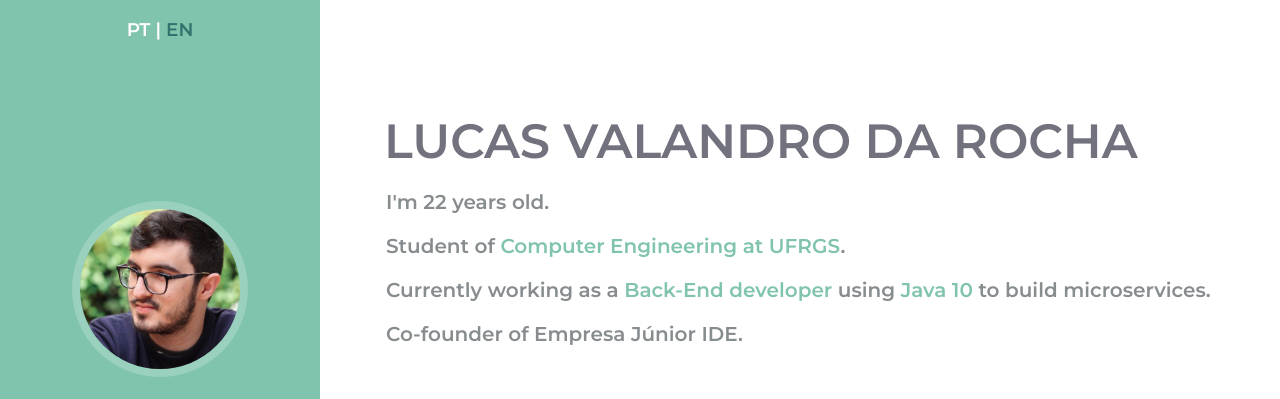
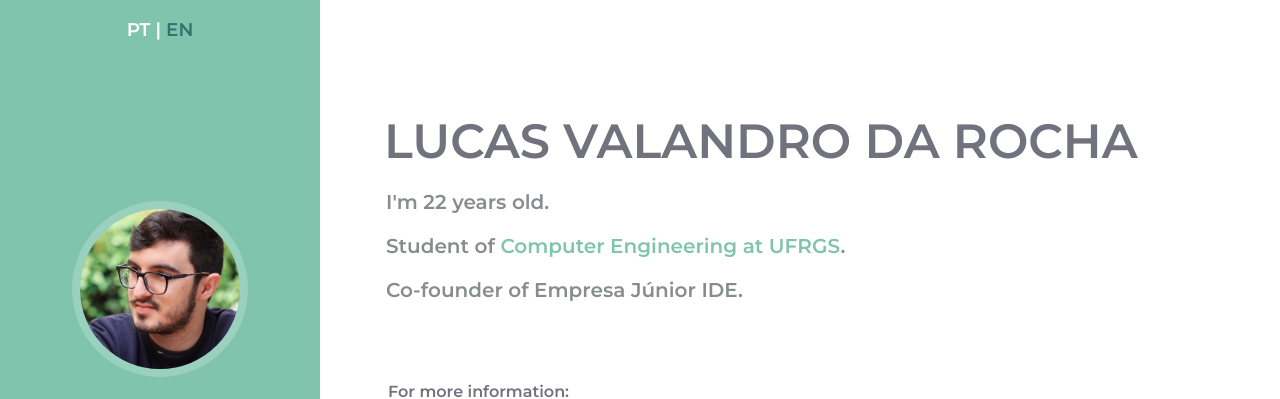
Before and after one commit to valandro/valandro.github.io, a plain HTML site: page index.html in a window 1280 px wide. Shown: the top 399 px of the page. Drawn offline with Linux system fonts and the light colour scheme.

Commit message:
Comment current job.
Because im not working at moment

```diff
--- a/index.html
+++ b/index.html
@@ -36,7 +36,7 @@
             <p class="title">LUCAS VALANDRO DA ROCHA</p>
             <p class="text" id="age">I'm 22 years old.</p>
             <p class="text"><span id="student">Student of </span><span class="green" id="course">Computer Engineering at UFRGS</span>.</p>
-            <p class="text"><span id="working">Currently working as a </span><span class="green" id="job">Back-End developer</span><span id="using"> using </span><span class="green" id="tech">Java 10</span><span id="activity"> to build microservices</span>.</p>
+            <!-- <p class="text"><span id="working">Currently working as a </span><span class="green" id="job">Back-End developer</span><span id="using"> using </span><span class="green" id="tech">Java 10</span><span id="activity"> to build microservices</span>.</p> -->
             <p class="text" id="ide">Co-founder of Empresa Júnior IDE.</p>
             <p class="infos" id="info">For more information:</p>
             <div class="links">
```
Also changed, not shown: 1 other file.
